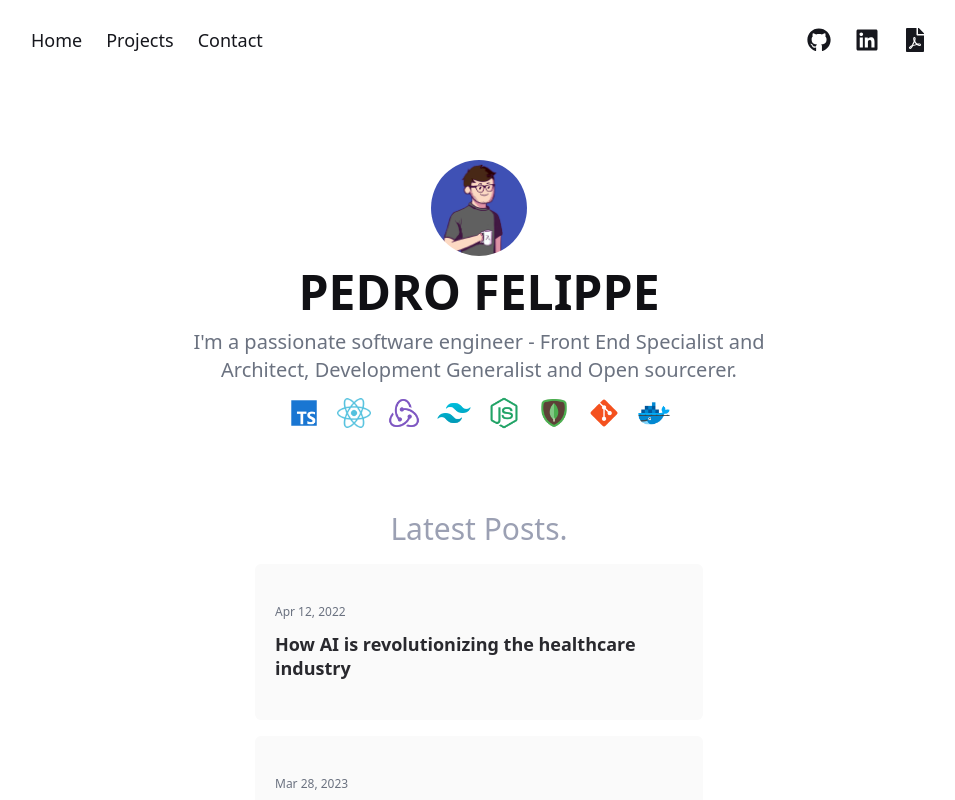
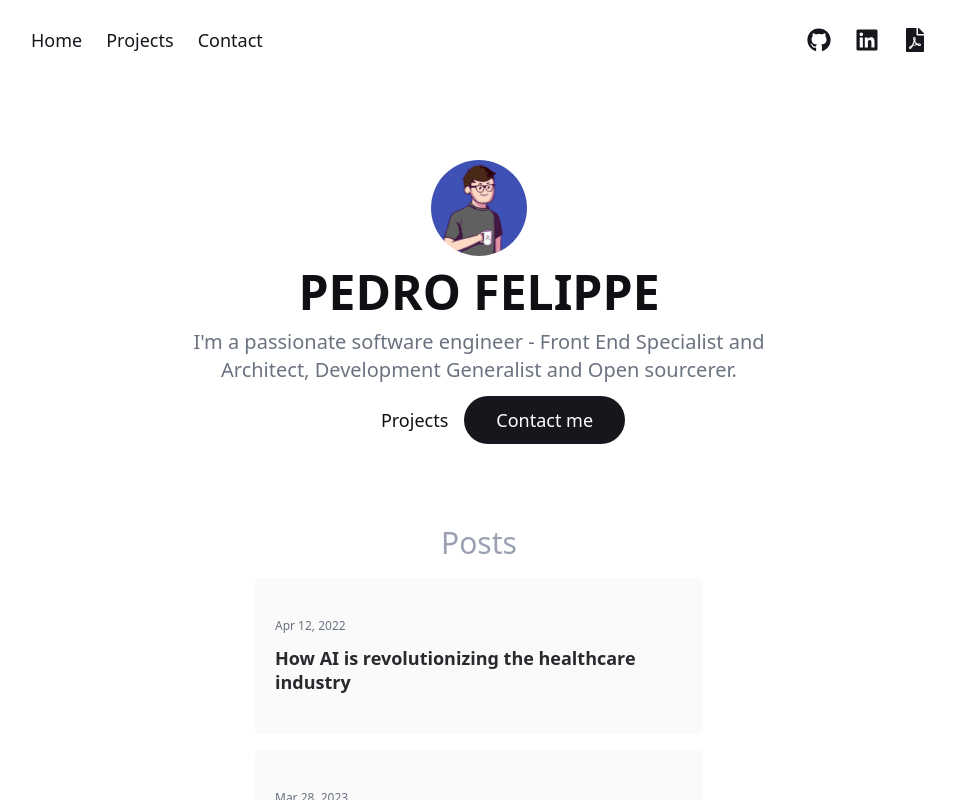
Before and after one commit to pefelippe/Portfolio, a Next.js app: page / in a window 1280 px wide. Shown: the whole page, without its empty margins (161-1116 px from the left). Built offline with nearby package versions, Linux system fonts and the light colour scheme.

Commit message:
aaaaaaaa

```diff
--- a/pages/index.tsx
+++ b/pages/index.tsx
@@ -14,6 +14,7 @@ export default function Home() {
       className=" flex flex-col text-center mx-auto px-6 gap-20 pt-20 pb-10"
     >
       <About />
+      {/* <Skills /> */}
       <BlogPosts />
     </motion.div>
   );
--- a/src/components/BlogPosts.tsx
+++ b/src/components/BlogPosts.tsx
@@ -60,7 +60,7 @@ export default function BlogPosts({ qnt = 0 }) {
     <div className=" mx-auto gap-4 flex flex-col max-w-md">
       <div className="flex  text-start w-full justify-center ">
         <h2 className="font-thin text-3xl  leading-tight text-gray-100  ">
-          Latest Posts.
+          Posts
         </h2>
 
         {/* <Link
--- a/src/components/layout/Header.tsx
+++ b/src/components/layout/Header.tsx
@@ -6,7 +6,7 @@ import { FaFilePdf, FaGithub, FaLinkedin } from "react-icons/fa";
 const Navbar = () => {
   return (
     <motion.nav
-      className="h-[10vh]  items-center text-gray-850   mx-auto font-light text-lg flex max-md:px-8  max-w-4xl
+      className="h-[10vh] items-center text-gray-850   mx-auto font-light text-lg flex max-md:px-8  max-w-4xl
     w-full justify-between"
     >
       <nav className=" flex gap-6 text-md items-center">
--- a/src/content/About.tsx
+++ b/src/content/About.tsx
@@ -32,28 +32,34 @@ export default function About() {
         </h1>
       </div>
 
-      <Skills />
 
-      {/* <div className="w-full flex gap-6 items-center justify-center text-lg  font-medium max-w-xl ">
-        <Link className="hover:underline" href="/contact">
+
+      <div className="ml-6 w-full flex gap-4 items-center justify-center text-lg  font-medium max-w-xl ">
+        <Link className="hover:underline" href="/projects">
           <motion.p
             whileHover={{
               scale: 1.05,
               transition: { duration: 0.1 },
             }}
           >
-            Contact
+            Projects
           </motion.p>
         </Link>
-        <AnimatedBtn
-          className="bg-gray-850 hover:bg-gray-850/70 text-white flex gap-2 h-12 items-center
-          transition-all  rounded-full  py-2 px-12"
-          target="_blank"
-          href="https://docs.google.com/document/d/1xl45doLPK-BEZ-yLpfr7KnODSTqEJWweH2MzCqTf1S0/edit"
+        <Link
+          className="bg-gray-850 hover:bg-gray-850/80 text-white flex gap-2 h-12 items-center
+          transition-all  rounded-full  py-2 px-8 hover:underline"
+          href="/contact"
         >
-          <>Resume</>
-        </AnimatedBtn>
-      </div> */}
+          <motion.p
+            whileHover={{
+              scale: 1.05,
+              transition: { duration: 0.1 },
+            }}
+          >
+            Contact me
+          </motion.p>
+        </Link>
+      </div>
     </motion.div>
   );
 }
```
